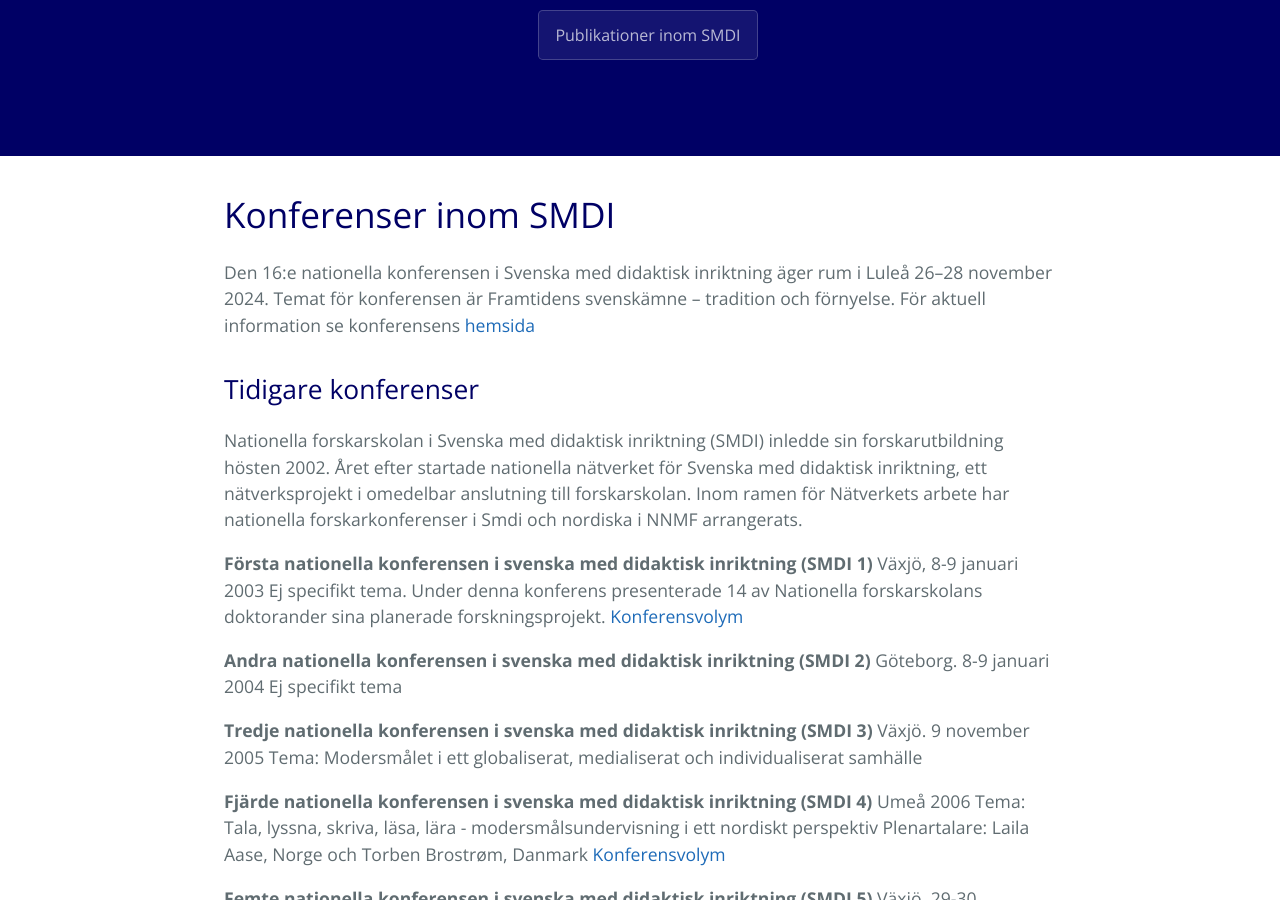
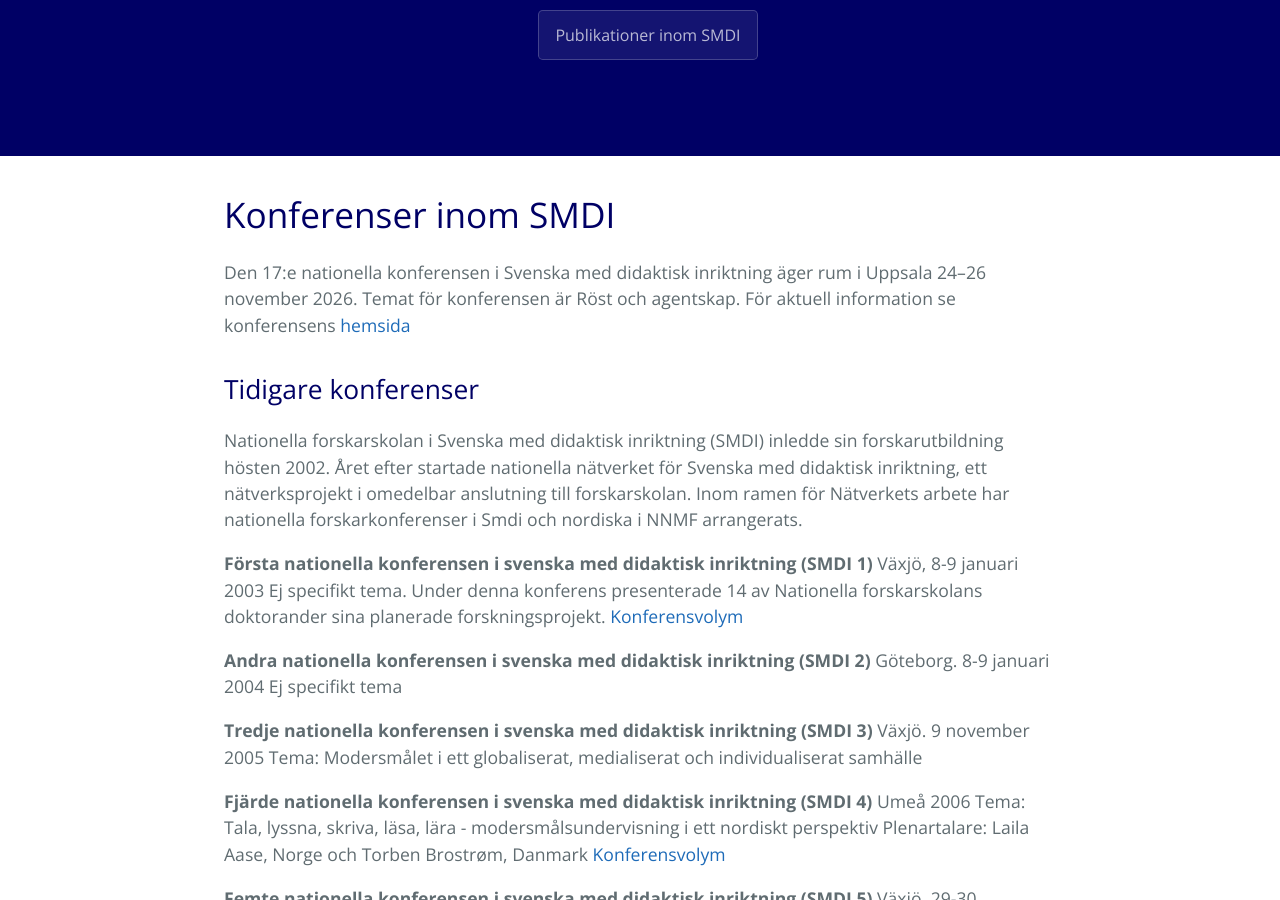
Before and after one commit to smdihemsida/smdihemsida.github.io, a Jekyll site: the page built from konferenser.md, in a window 1280 px wide and 900 px high, scrolled down 366 px. Built offline with Jekyll 4.4.1, drawn with Linux system fonts in a browser that asks for light colours; our own code applies the rules of GitHub Pages for plain Markdown files; some of the changed text lies outside the part shown.

Commit message:
Update konferenser.md
Lade till Uppsala.

```diff
--- a/konferenser.md
+++ b/konferenser.md
@@ -3,9 +3,7 @@ layout: pages
 ---
 
 # Konferenser inom SMDI
-Den 16:e nationella konferensen i Svenska med didaktisk inriktning äger rum i Luleå 26–28 november 2024. Temat för konferensen är Framtidens svenskämne – tradition och förnyelse.
-För aktuell information se konferensens [hemsida](https://www.ltu.se/research/subjects/Svenska-med-didaktisk-inriktning/Konferens-SMDI-2024)
-
+Den 17:e nationella konferensen i Svenska med didaktisk inriktning äger rum i Uppsala 24–26 november 2026. Temat för konferensen är Röst och agentskap. För aktuell information se konferensens [hemsida](https://www.uu.se/institution/nordiska/forskning/seminarier-och-konferenser/konferenser/smdi17)
 
 
 ## Tidigare konferenser
```
Also changed, not shown: other parts of konferenser.md (+3 -0 lines).
